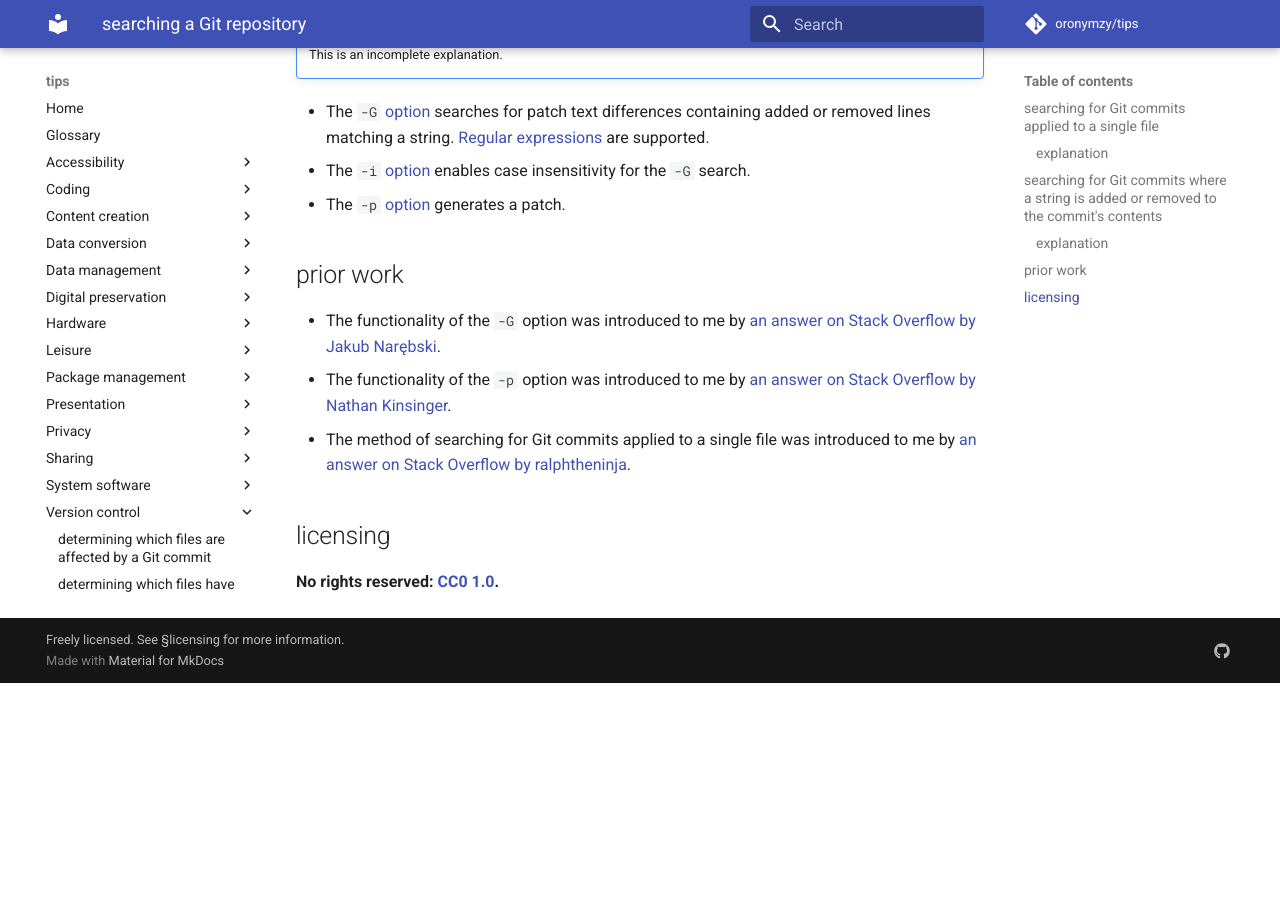
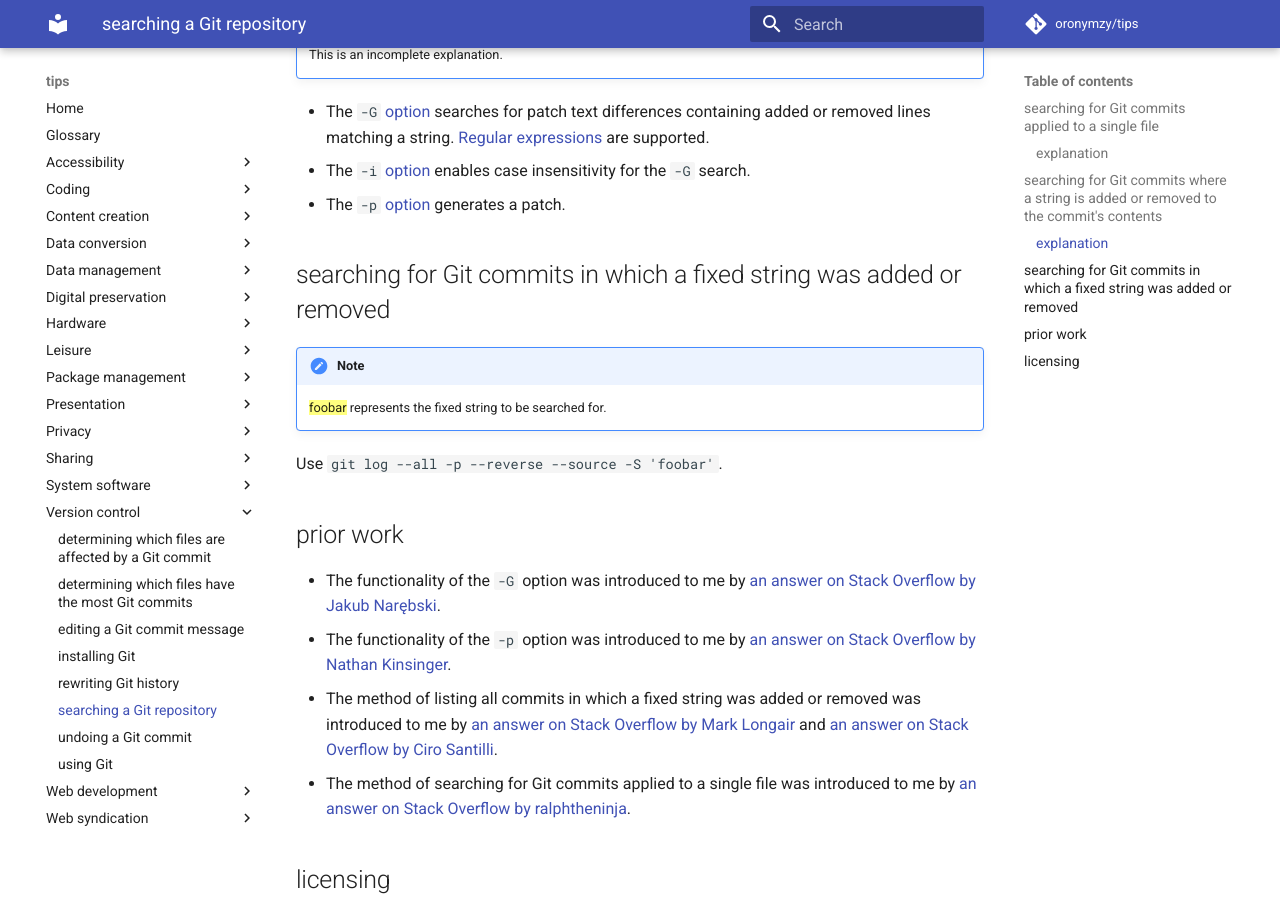
Before and after one commit to oronymzy/tips, an MkDocs documentation site: the page built from docs/sGitrpo.md, in a window 1280 px wide and 900 px high, scrolled down 947 px. Built offline with MkDocs 1.6.1 and Material for MkDocs 9.7.7, drawn with Linux system fonts in a browser that asks for light colours; comment, search, counter and statistics services are not loaded; before the commit the page ends 1630 px from its top, so only the background shows below that.

Commit message:
Relocate content
Relocate content from 'using Git' to 'searching for Git commits in which
a fixed string was added or removed' section in 'searching a Git
repository' page.

```diff
--- a/docs/sGitrpo.md
+++ b/docs/sGitrpo.md
@@ -34,9 +34,18 @@ Use `git log -i -p -G "foobar"`.
 - The `-i` [option](https://git-scm.com/docs/git-log#Documentation/git-log.txt--i) enables case insensitivity for the `-G` search.
 - The `-p` [option](https://git-scm.com/docs/git-log#Documentation/git-log.txt--p) generates a patch.
 
+## searching for Git commits in which a fixed string was added or removed
+
+!!! note
+
+    {==foobar==} represents the fixed string to be searched for.
+
+Use `git log --all -p --reverse --source -S 'foobar'`.
+
 ## prior work
 - The functionality of the `-G` option was introduced to me by [an answer on Stack Overflow by Jakub Narębski](https://stackoverflow.com/questions/1337320/how-to-grep-git-commit-diffs-or-contents-for-a-certain-word/1340245#1340245).
 - The functionality of the `-p` option was introduced to me by [an answer on Stack Overflow by Nathan Kinsinger](https://stackoverflow.com/questions/4468361/search-all-of-git-history-for-a-string/4472267#4472267).
+- The method of listing all commits in which a fixed string was added or removed was introduced to me by [an answer on Stack Overflow by Mark Longair](https://stackoverflow.com/questions/5816134/how-to-find-the-git-commit-that-introduced-a-string-in-any-branch/5816177#5816177) and [an answer on Stack Overflow by Ciro Santilli](https://stackoverflow.com/questions/5816134/how-to-find-the-git-commit-that-introduced-a-string-in-any-branch/31621921#31621921).
 - The method of searching for Git commits applied to a single file was introduced to me by [an answer on Stack Overflow by ralphtheninja](https://stackoverflow.com/questions/10215197/git-search-for-string-in-a-single-files-history/10216050#10216050).
 
 ## licensing
```
Also changed, not shown: docs/usngGit.md (+0 -2 lines).
